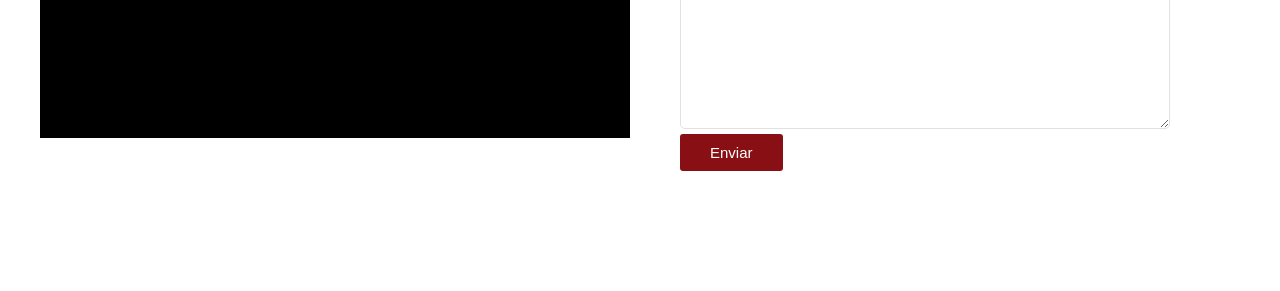
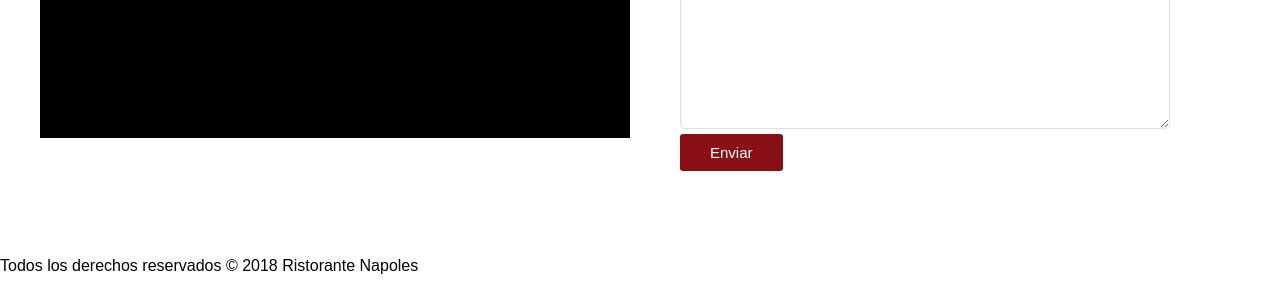
Before and after one commit to agustinmottes/local-comercial-javascript, a plain HTML site: page index.html in a window 1280 px wide. Shown: the part 5279-5570 px from the top of the page. Before the commit the page ends 5520 px from the top, so only its background shows below. Drawn offline with Linux system fonts and the light colour scheme; a web font is replaced by a local one.

Commit message:
Update index.html

```diff
--- a/index.html
+++ b/index.html
@@ -261,6 +261,9 @@
 
 
     </div>
+        <footer class="footer">
+        <p>Todos los derechos reservados &copy; 2018 Ristorante Napoles </p>
+    </footer>
 
 
     <script src="js/app.js"></script>
```
